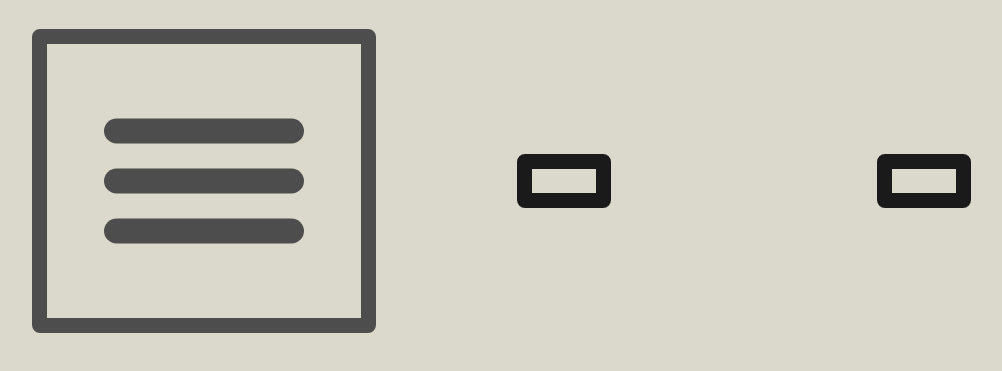
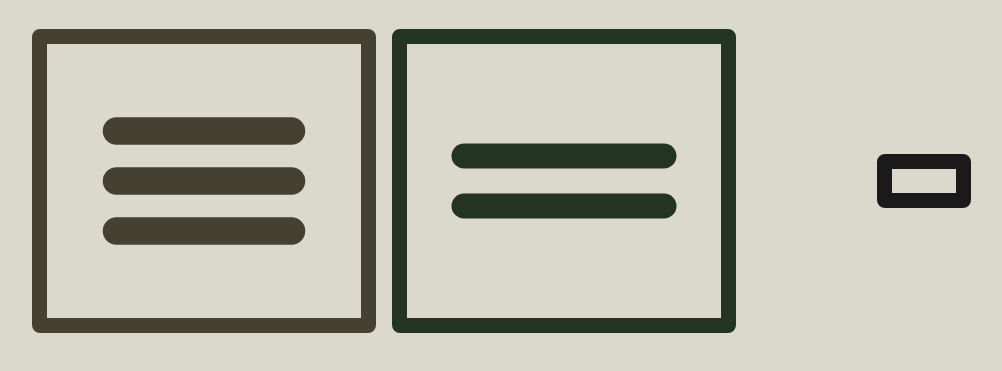
Before and after one commit to davinaleong/proj-animated-hamburger-menu, a website built with Vite: page index.html in a window 1280 px wide. Both pictures are taken after a click on the button 280 px from the left and 458 px from the top of the page. Shown: the part 277-648 px from the top of the page, without its empty margins (76-1078 px from the left). Built offline with nearby package versions, Linux system fonts and the light colour scheme.

Commit message:
Added color to button one

```diff
--- a/index.html
+++ b/index.html
@@ -53,7 +53,12 @@
           </svg>
         </button>
 
-        <button class="btn btn-transparent btn-two"></button>
+        <button class="btn btn-transparent btn-two">
+          <svg class="hamburger" viewBox="0 0 100 100" width="250">
+            <line class="line line__top" x1="10" y1="40" x2="90" y2="40" stroke-width="10" stroke-linecap="round"></line>
+            <line class="line line__top" x1="10" y1="60" x2="90" y2="60" stroke-width="10" stroke-linecap="round"></line>
+          </svg>
+        </button>
 
         <button class="btn btn-transparent btn-three"></button>
       </div>
--- a/styles/main.css
+++ b/styles/main.css
@@ -22,7 +22,10 @@
 /** Root **/
 :root {
   --clr-primary-400: hsl(48, 18%, 83%);
-
+  --clr-primary-800: hsl(48, 18%, 23%);
+  --clr-primary-900: hsl(48, 18%, 13%);
+
+  --clr-secondary-300: hsl(120, 20%, 27%);
   --clr-secondary-400: hsl(120, 20%, 17%);
 
   --clr-gray-50: hsl(0, 0%, 100%);
@@ -187,9 +190,10 @@ a:where(:hover, :focus, :focus-visible) {
   border-radius: var(--size-200);
 }
 
-.btn :where(svg, path) {
+.btn :where(svg, path, line) {
   fill: var(--btn-clr);
-  transition: all 0.3s ease-in-out;
+  stroke: var(--btn-clr);
+  transition: 0.3s ease-in-out, stroke 0.1s ease-in-out;
 }
 
 .btn:where(:hover, :focus, :focus-visible) {
@@ -199,8 +203,9 @@ a:where(:hover, :focus, :focus-visible) {
   opacity: var(--btn-hover-opacity);
 }
 
-.btn:where(:hover, :focus, :focus-visible) :where(svg, path) {
+.btn:where(:hover, :focus, :focus-visible) :where(svg, path, line) {
   fill: var(--btn-hover-clr);
+  stroke: var(--btn-hover-clr);
 }
 
 .btn-full {
@@ -208,11 +213,11 @@ a:where(:hover, :focus, :focus-visible) {
 }
 
 .btn-primary {
-  --btn-bg-clr: var(--clr-primary-400);
-  --btn-border-clr: var(--clr-primary-400);
-
-  --btn-hover-bg-clr: var(--clr-primary-300);
-  --btn-hover-border-clr: var(--clr-primary-300);
+  --btn-bg-clr: var(--clr-primary-900);
+  --btn-border-clr: var(--clr-primary-900);
+
+  --btn-hover-bg-clr: var(--clr-primary-800);
+  --btn-hover-border-clr: var(--clr-primary-800);
 
   font-weight: var(--fw-bold);
 }
@@ -276,11 +281,11 @@ a:where(:hover, :focus, :focus-visible) {
 }
 
 .btn-one {
-  --btn-clr: var(--clr-gray-900);
-  --btn-border-clr: var(--clr-gray-900);
-
-  --btn-hover-clr: var(--clr-gray-700);
-  --btn-hover-border-clr: var(--clr-gray-700);
+  --btn-clr: var(--clr-primary-900);
+  --btn-border-clr: var(--clr-primary-900);
+
+  --btn-hover-clr: var(--clr-primary-800);
+  --btn-hover-border-clr: var(--clr-primary-800);
 }
 
 .btn-one .line {
@@ -306,7 +311,12 @@ a:where(:hover, :focus, :focus-visible) {
   rotate: -45deg;
 }
 
-.btn-one[aria-expanded="true"] .line__top {
+.btn-two {
+  --btn-clr: var(--clr-secondary-400);
+  --btn-border-clr: var(--clr-secondary-400);
+
+  --btn-hover-clr: var(--clr-secondary-300);
+  --btn-hover-border-clr: var(--clr-secondary-300);
 }
 
 /** Content - Layout **/
```
